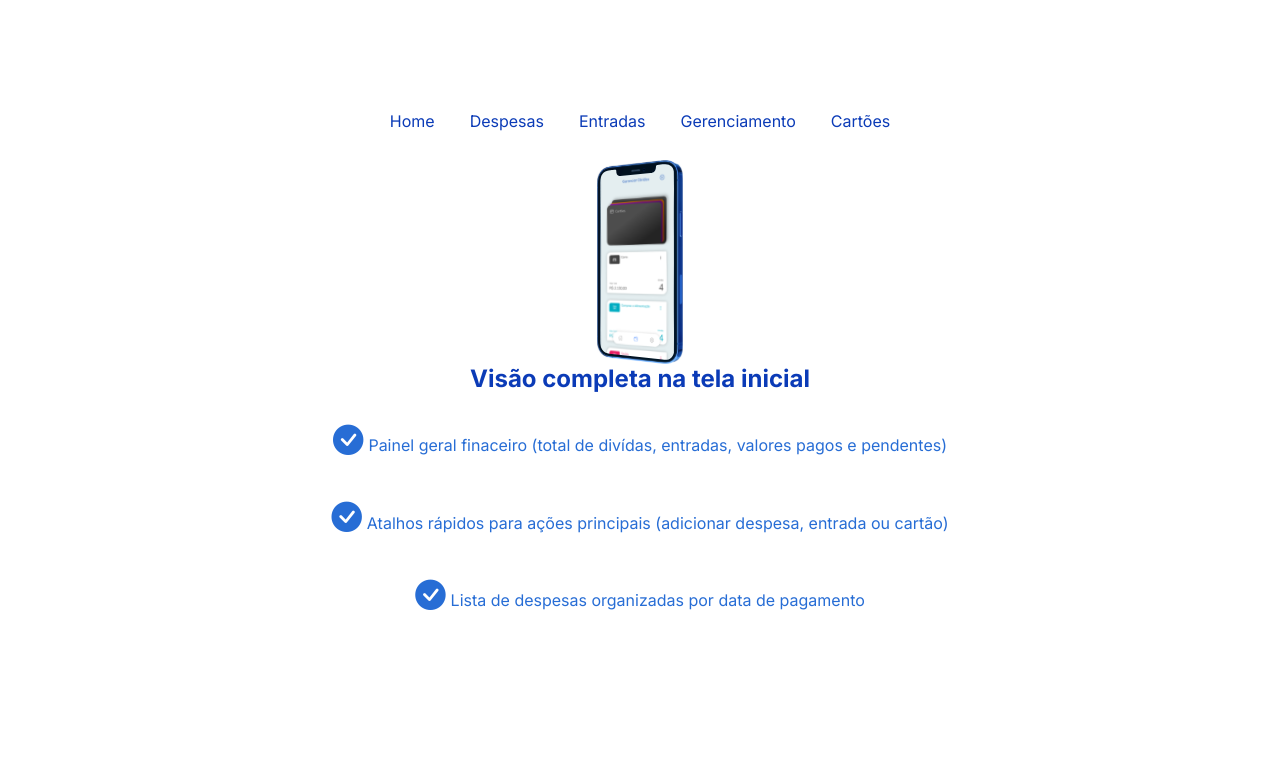
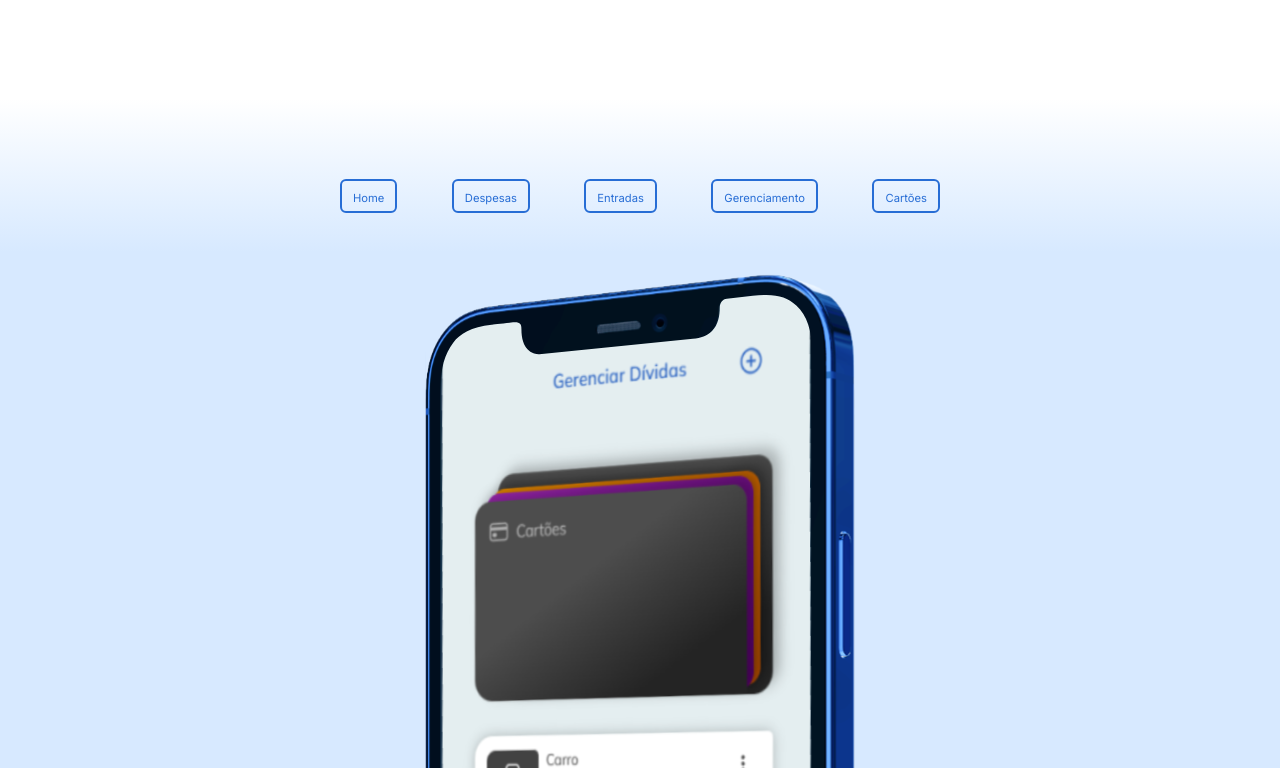
Before and after one commit to ViniciusKLima/ControleFinanceiro-WEB, a React (Vite) app: page / in a window 1280 px wide. Shown: the part 2292-3060 px from the top of the page. Built offline with nearby package versions, Linux system fonts and the light colour scheme.

Commit message:
Pré ajustes na seção de Demo

```diff
--- a/src/Components/demo/demo.css
+++ b/src/Components/demo/demo.css
@@ -1,83 +1,67 @@
 .demo {
   overflow: hidden;
-  height: 100vh;
+  background: linear-gradient(
+    to bottom,
+    white,
+    var(--bg-secundario) 10%,
+    var(--bg-secundario) 90%,
+    #284368 130%
+  );
+  padding-block: 10vh;
+  gap: 5vh;
+
 
   .lista-btn {
-    gap: 15px;
+    width: 90%;
+    max-width: 600px;
 
     .btn-slide {
-      border: 1px solid #0b3bb7;
-      border-radius: 5px;
-      padding: 5px;
+      border: 2px solid var(--azul-principal) !important;
+      border-radius: 6px;
+      padding: 3px 5px;
+      background-color: transparent !important;
+
+      button {
+        background-color: transparent;
+        border: none;
+        color: var(--azul-principal) !important;
+        font-size: 0.7rem;
+        font-family: "inter" !important;
+      }
     }
 
-    .btn-slide {
-      background-color: transparent;
-      border: none;
-      color: var(--bg-principal);
-    }
+    .btn-slide:active {
+      background-color: var(--azul-principal) !important;
 
-    :active .btn-slide {
-      background-color: var(--bg-principal);
-      color: #fff;
-    }
-  }
-
-  .mockup-slide {
-    width: 70%;
-    height: 100%;
-    margin: 0 auto;
-
-    img {
-      width: 10rem;
-    }
-  }
-
-  .textos-slide {
-    width: 90%;
-    margin: 0 auto;
-    text-align: center;
-
-    .tt-slide {
-      font-size: 1.5rem;
-      font-weight: bold;
-      color: var(--bg-principal);
-    }
-
-    .p-slide {
-      font-size: 1rem;
-      color: var(--azul-principal);;
-
-      .icone-check {
-        font-size: 1.9rem;
-        margin-right: 5px;
+      button {
+        color: #fff !important;
+        font-weight: 600;
       }
     }
   }
 
   .slides-container {
-    position: relative;
-    overflow: hidden;
-    min-height: 500px;
-    height: auto;
-  }
+    width: 90%;
 
-  .slide {
-    position: absolute;
-    width: 100%;
-    top: 0;
-    left: 0;
-    opacity: 0;
-    transform: translateX(100%);
-    transition: all 0.5s ease;
-    z-index: 0;
-    visibility: hidden;
-  }
+    .slide {
+      gap: 5vh;
+      .mockup-slide {
+        width: 90%;
 
-  .slide.active {
-    opacity: 1;
-    transform: translateX(0);
-    z-index: 2;
-    visibility: visible;
+        img {
+          width: 100%;
+        }
+      }
+    }
+
+    .textos-slide {
+      gap: 15px;
+      color: #003272;
+
+      .tt-slide{
+        font-size: 2rem;
+        width: 100%;
+      }
+    }
   }
 }
--- a/src/Components/demo/demo.jsx
+++ b/src/Components/demo/demo.jsx
@@ -13,65 +13,37 @@ function Demo() {
       p3: "Lista de despesas organizadas  por data de pagamento",
       telaMockup: mockupSlide,
     },
-    {
-      h4: "exemplo 2",
-      p1: "Lorem ipsum dolor sit amet consectetur adipisicing elit. Voluptas, doloremque.",
-      p2: "Lorem ipsum dolor sit amet consectetur adipisicing elit. Voluptas, doloremque.",
-      p3: "Lorem ipsum dolor sit amet consectetur adipisicing elit. Voluptas, doloremque.",
-      telaMockup: mockupSlide,
-    },
-    {
-      h4: "exemplo 3",
-      p1: "Lorem ipsum dolor sit amet consectetur adipisicing elit. Voluptas, doloremque.",
-      p2: "Lorem ipsum dolor sit amet consectetur adipisicing elit. Voluptas, doloremque.",
-      p3: "Lorem ipsum dolor sit amet consectetur adipisicing elit. Voluptas, doloremque.",
-      telaMockup: mockupSlide,
-    },
-    {
-      h4: "exemplo 4",
-      p1: "Lorem ipsum dolor sit amet consectetur adipisicing elit. Voluptas, doloremque.",
-      p2: "Lorem ipsum dolor sit amet consectetur adipisicing elit. Voluptas, doloremque.",
-      p3: "Lorem ipsum dolor sit amet consectetur adipisicing elit. Voluptas, doloremque.",
-      telaMockup: mockupSlide,
-    },
-    {
-      h4: "exemplo 5",
-      p1: "Lorem ipsum dolor sit amet consectetur adipisicing elit. Voluptas, doloremque.",
-      p2: "Lorem ipsum dolor sit amet consectetur adipisicing elit. Voluptas, doloremque.",
-      p3: "Lorem ipsum dolor sit amet consectetur adipisicing elit. Voluptas, doloremque.",
-      telaMockup: mockupSlide,
-    },
   ];
 
   return (
-    <section className="demo">
-      <ul className="lista-btn d-flex justify-content-center list-unstyled">
+    <section className="demo d-flex flex-column justify-content-center align-items-center">
+      <ul className="lista-btn d-flex justify-content-between list-unstyled">
         {["Home", "Despesas", "Entradas", "Gerenciamento", "Cartões"].map(
           (item, index) => (
             <li className="btn-slide" key={index}>
               <button
-                className={`btn-slide ${ativo === index ? "active" : ""}`}
+                className={` ${ativo === index ? "active" : ""}`}
                 onClick={() => setAtivo(index)}
               >
                 {item}
               </button>
             </li>
-          )
+          ),
         )}
       </ul>
 
-      <div className="slides-container">
+      <div className="slides-container d-flex flex-column flex-lg-row align-items-center justify-content-center">
         {ConteudoSlide.map((item, index) => (
           <div
-            className={`slide ${ativo === index ? "active" : ""}`}
+            className={`slide d-flex flex-column align-items-center ${ativo === index ? "active" : ""}`}
             key={index}
           >
             <div className="mockup-slide d-flex align-items-center justify-content-center">
               <img src={item.telaMockup} alt="Mockup slide" />
             </div>
 
-            <div className="textos-slide d-flex flex-column align-items-center gap-3">
-              <h4 className="tt-slide">{item.h4}</h4>
+            <div className="textos-slide d-flex flex-column align-items-start align-items-lg-start">
+              <h4 className="tt-slide text-center text-lg-start">{item.h4}</h4>
 
               <p className="p-slide">
                 <i className="icone-check bi bi-check-circle-fill"></i>
```
